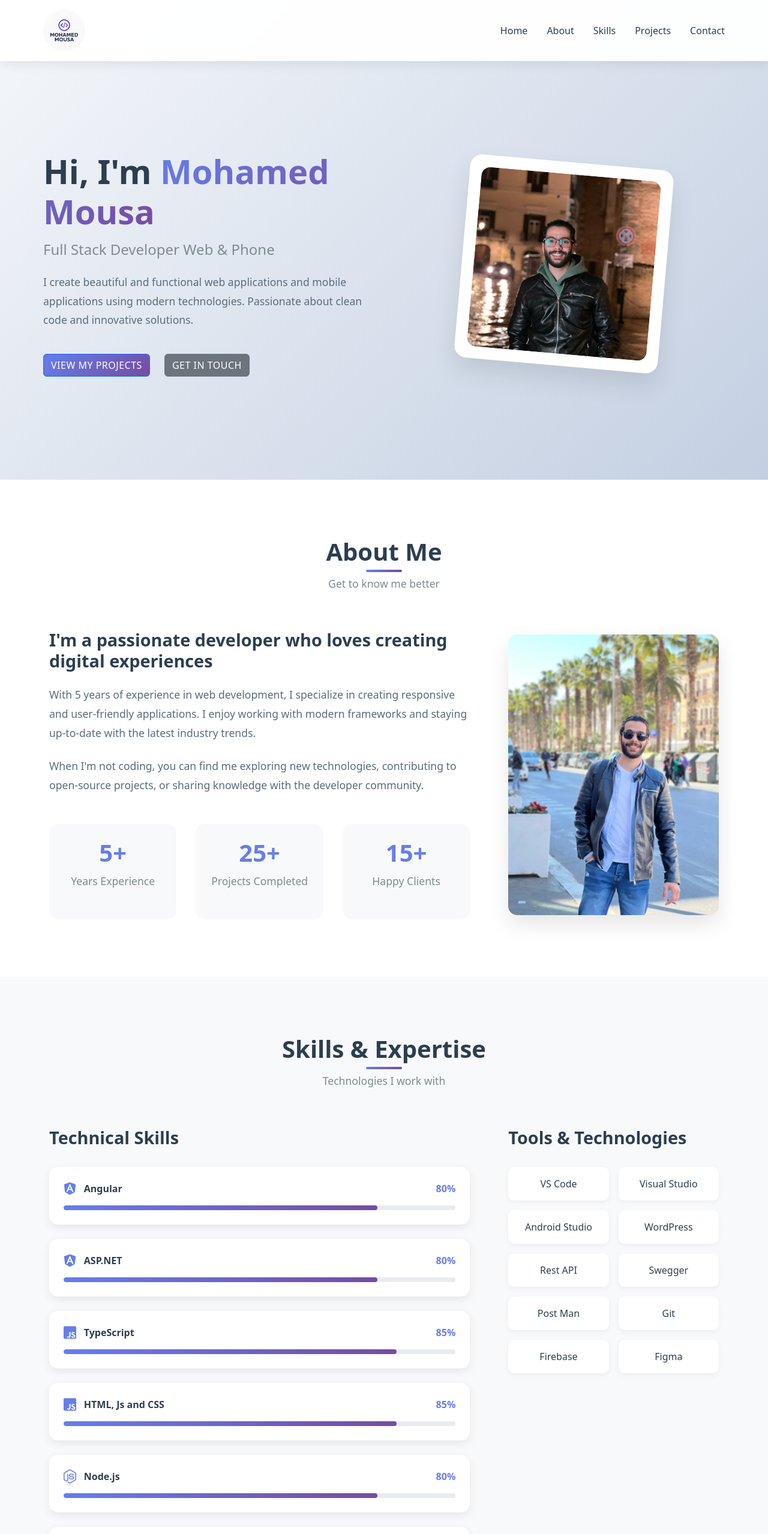
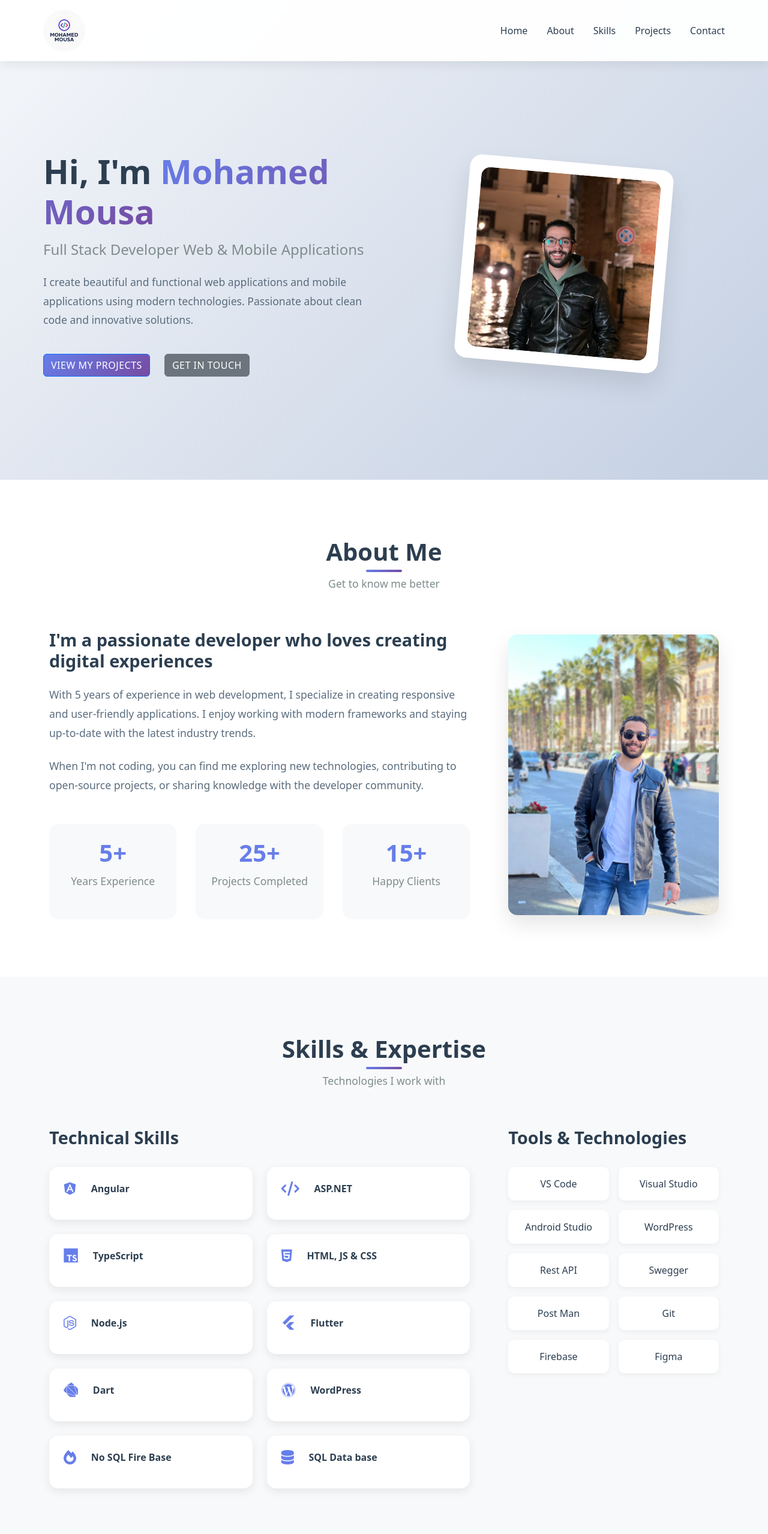
Before and after one commit to mohamedmousa77/PortfolioWebSite, an Angular app: page / in a window 1280 px wide. Shown: the top 2558 px of the page at 60% size. Built offline with nearby package versions, Linux system fonts and the light colour scheme.

Commit message:
Adding some adjus

```diff
--- a/src/app/components/intro/intro.component.html
+++ b/src/app/components/intro/intro.component.html
@@ -4,7 +4,7 @@
             <h1 class="hero-title">
             Hi, I'm <span class="highlight">Mohamed Mousa</span>
             </h1>
-            <h2 class="hero-subtitle">Full Stack Developer Web & Phone</h2>
+            <h2 class="hero-subtitle">Full Stack Developer Web & Mobile Applications</h2>
             <p class="hero-description">
             I create beautiful and functional web applications and mobile applications
             using modern technologies. Passionate about clean code and innovative solutions.
--- a/src/app/components/intro/intro.component.ts
+++ b/src/app/components/intro/intro.component.ts
@@ -9,9 +9,6 @@ import { StepperService } from '../../services/stepper.service';
 })
 export class IntroComponent {
 
-  /**
-   *
-   */
   constructor(private st: StepperService) {
 
   }
--- a/src/app/components/skills/skills.component.css
+++ b/src/app/components/skills/skills.component.css
@@ -17,8 +17,14 @@
   font-weight: 600;
 }
 
+/* .skills-grid {
+  display: grid;
+  gap: 1.5rem;
+} */
+
 .skills-grid {
   display: grid;
+  grid-template-columns: repeat(auto-fit, minmax(250px, 1fr)); /* responsive */
   gap: 1.5rem;
 }
 
@@ -48,8 +54,10 @@
 }
 
 .skill-info i {
+  color: #667eea;
   font-size: 1.5rem;
-  color: #667eea;
+  margin-right: 0.75rem;
+  /* color: #4a4a4a; */
 }
 
 .skill-info span {
--- a/src/app/components/skills/skills.component.html
+++ b/src/app/components/skills/skills.component.html
@@ -15,11 +15,11 @@
                 <i [class]="skill.icon"></i>
                 <span>{{skill.name}}</span>
               </div>
-              <span class="skill-percentage">{{skill.level}}%</span>
+              <!-- <span class="skill-percentage">{{skill.level}}%</span> -->
             </div>
-            <div class="skill-bar">
+            <!-- <div class="skill-bar">
               <div class="skill-progress" [style.width.%]="skill.level"></div>
-            </div>
+            </div> -->
           </div>
         </div>
       </div>
--- a/src/app/components/skills/skills.component.ts
+++ b/src/app/components/skills/skills.component.ts
@@ -9,18 +9,17 @@ import { CommonModule } from '@angular/common';
 })
 export class SkillsComponent {
 technicalSkills = [
-    { name: 'Angular', level: 80, icon: 'fab fa-angular' },
-    { name: 'ASP.NET', level: 80, icon: 'fab fa-angular' },
-    { name: 'TypeScript', level: 85, icon: 'fab fa-js-square' },
-    { name: 'HTML, Js and CSS', level: 85, icon: 'fab fa-js-square' },
-    { name: 'Node.js', level: 80, icon: 'fab fa-node-js' },
-    { name: 'Flutter', level: 90, icon: 'fab fa-react' },
-    { name: 'Dart', level: 90, icon: 'fab fa-python' },
-    { name: 'WordPress', level: 70, icon: 'fab fa-python' },
-    { name: 'Fire Base', level: 75, icon: 'fas fa-database' },
-    { name: 'Rest API', level: 75, icon: 'fas fa-database' }
-  ];
-
+  { name: 'Angular', level: 80, icon: 'fab fa-angular' },
+  { name: 'ASP.NET', level: 80, icon: 'fas fa-code' },               // ASP.NET (no brand icon available)
+  { name: 'TypeScript', level: 85, icon: 'devicon-typescript-plain colored' }, // Better with devicon
+  { name: 'HTML, JS & CSS', level: 85, icon: 'fab fa-html5' },       // HTML5 logo
+  { name: 'Node.js', level: 80, icon: 'fab fa-node-js' },
+  { name: 'Flutter', level: 90, icon: 'devicon-flutter-plain colored' },       // Better with devicon
+  { name: 'Dart', level: 90, icon: 'devicon-dart-plain colored' },             // Dart proper icon
+  { name: 'WordPress', level: 70, icon: 'fab fa-wordpress' },
+  { name: 'No SQL Fire Base', level: 75, icon: 'fas fa-fire' },      // Firebase flame icon
+  { name: 'SQL Data base', level: 75, icon: 'fas fa-database' }
+];
   tools = [
     'VS Code', 'Visual Studio','Android Studio','WordPress','Rest API','Swegger','Post Man','Git', 'Firebase', 'Figma'
   ];
--- a/src/index.html
+++ b/src/index.html
@@ -8,6 +8,8 @@
   <link rel="icon" type="image/x-icon" href="logo.png">
   <link rel="stylesheet" href="https://cdnjs.cloudflare.com/ajax/libs/font-awesome/6.0.0/css/all.min.css">
   <link href="https://fonts.googleapis.com/css2?family=Inter:wght@300;400;500;600;700;800&display=swap" rel="stylesheet">
+  <link rel="stylesheet" href="https://cdn.jsdelivr.net/gh/devicons/devicon@v2.15.1/devicon.min.css">
+
 </head>
 <body>
   <app-root></app-root>
```
